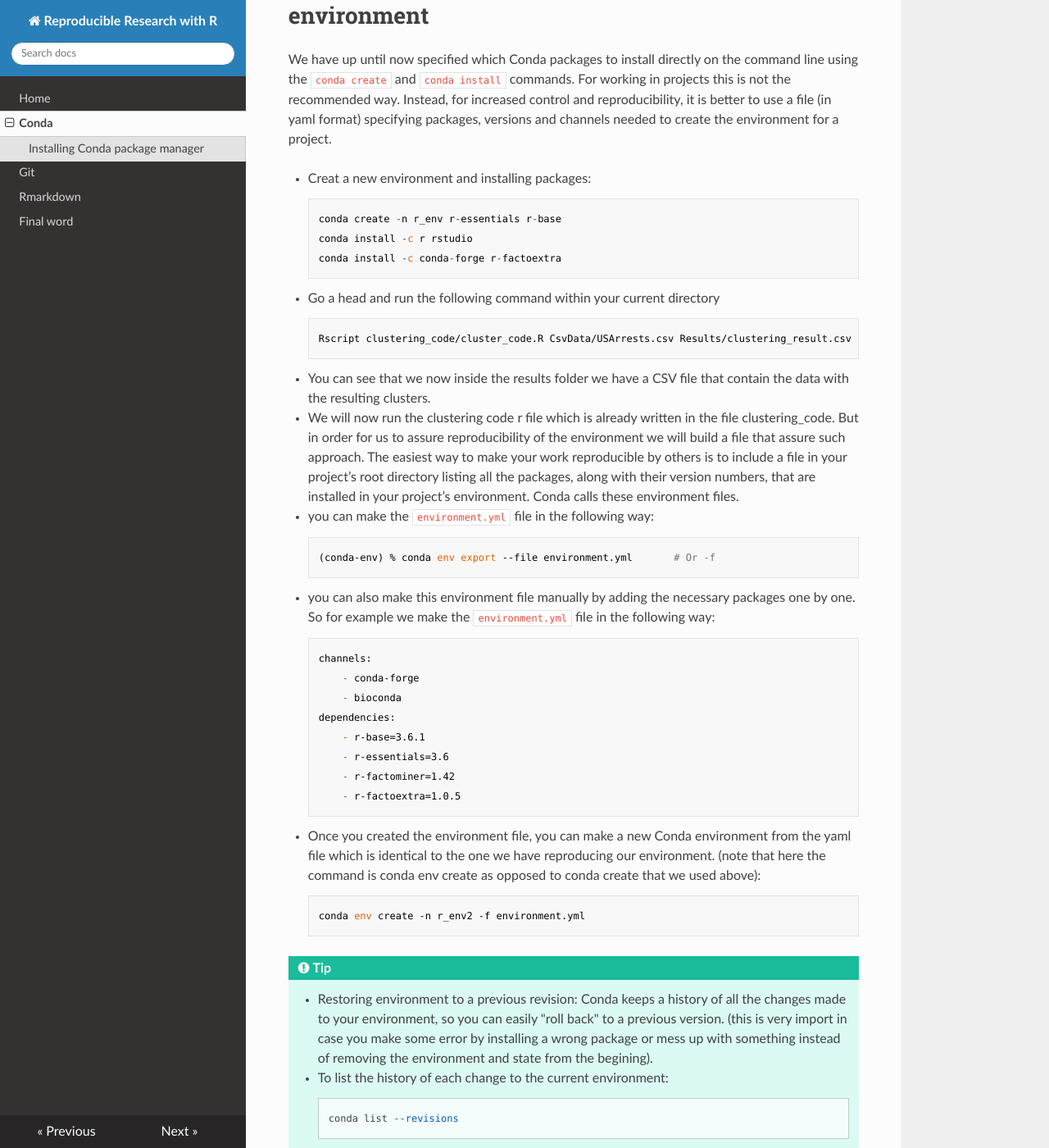
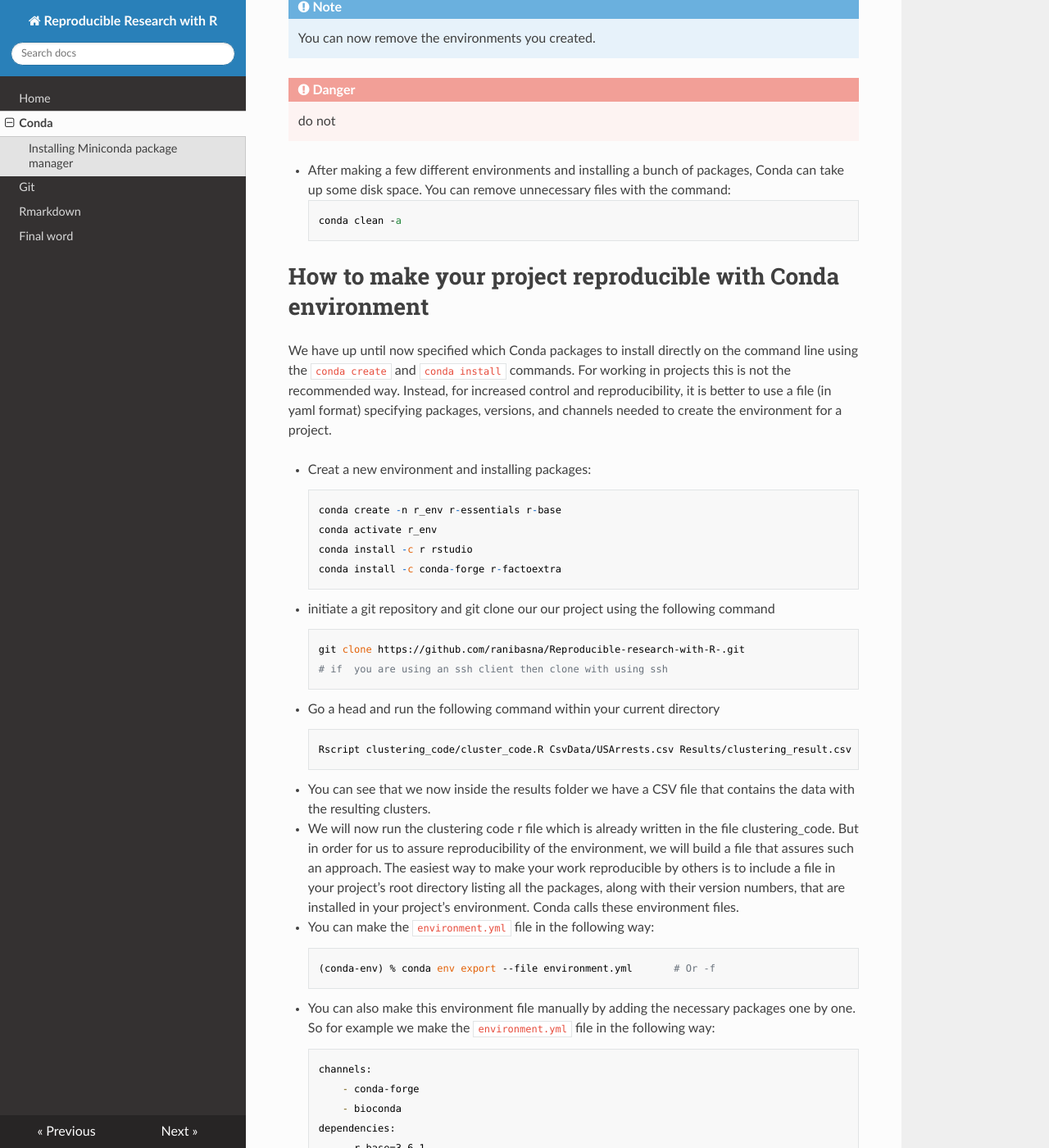
Before and after one commit to ranibasna/Reproducible-research-with-R-, an MkDocs documentation site: the page built from docs/conda.md, in a window 1280 px wide and 1400 px high, scrolled down 3044 px. Shown: the whole window at 82% size. Built offline with MkDocs 1.6.1, drawn with Linux system fonts in a browser that asks for light colours; nearby versions of some CDN libraries; some of the changed text lies outside the part shown.

Commit message:
reviewing the conda tutorial

````diff
--- a/docs/conda.md
+++ b/docs/conda.md
@@ -1,17 +1,22 @@
 # Welcome to reproducible research with R
 
-## Installing Conda package manager
+## Installing Miniconda package manager
 
-    *** Install Miniconda3 for 64-bit macOS ***
-    curl https://repo.continuum.io/miniconda/Miniconda3-4.7.12-MacOSX-x86_64.sh -O
-    bash Miniconda3-4.7.12-MacOSX-x86_64.sh
-    rm Miniconda3-4.7.12-MacOSX-x86_64.sh
+* Please follow the direction [here](https://docs.conda.io/projects/conda/en/latest/user-guide/install/index.html)
 
-    *** Install Miniconda3 for 64-bit Linux ***
+* you cal also follow the below direction
 
-    curl https://repo.continuum.io/miniconda/Miniconda3-4.7.12-Linux-x86_64.sh -O
-    bash Miniconda3-4.7.12-Linux-x86_64.sh
-    rm Miniconda3-4.7.12-Linux-x86_64.sh
+
+        *** Install Miniconda3 for 64-bit macOS ***
+        curl https://repo.continuum.io/miniconda/Miniconda3-4.7.12-MacOSX-x86_64.sh -O
+        bash Miniconda3-4.7.12-MacOSX-x86_64.sh
+        rm Miniconda3-4.7.12-MacOSX-x86_64.sh
+
+        *** Install Miniconda3 for 64-bit Linux ***
+
+        curl https://repo.continuum.io/miniconda/Miniconda3-4.7.12-Linux-x86_64.sh -O
+        bash Miniconda3-4.7.12-Linux-x86_64.sh
+        rm Miniconda3-4.7.12-Linux-x86_64.sh
 
 
 
@@ -20,6 +25,7 @@
     - do you accept the license terms? (Yes)
     - do you accept the installation path or do you want to chose a different one? (Probably yes)
     - do you want to run conda init to setup conda on your system? (Yes)
+
 
 * Either restart your shell so the settings in ```~/.bashrc/~/.bash_profile
     ``` can take effect, or ```source ~/.bashrc/~/.bash_profile```.
@@ -53,18 +59,22 @@
 
         conda install -c r package-name.
 
+!!!Note
+    The flag -n is for environment name, the flag -c is for channel name.
+
+
 * Conda’s R packages are available from the R channel of Anaconda Cloud, which is included by default in Conda’s default_channels list, so you don’t need to specify the R channel when installing R packages like, say, tidyverse.
 
          conda activate r-env
-        (r-env)  conda install r-tidyverse=1.2.1 (test this!)
+        (r-env)  conda install r-tidyverse=1.2.1
 
 * List the packages in the environment:
 
-                conda list
+        conda list
 
 !!! Tip
     You can also search for any R package if you know the name, such as ``` conda search -f r-EXACTNAME```. Replace EXACTNAME with the desired CRAN or MRAN R package name. For example, for rbokeh, you would use ``` conda search -f r-rbokeh```.
-    Also, Find out what versions of r-factominer are available in the bioconda channel using ```conda search -c conda-forge r-factominer```.
+    Also, Find out what versions of r-factominer are available in the bioconda channel using ```conda search -c conda-forge r-factominer``` you can seek more details by using conda search --help.
 
 
 * remove a package form the environment
@@ -79,7 +89,7 @@
 
 * To see all your environments you can run:
 
-            conda info --envs
+        conda info --envs
 
 
 * To remove environment
@@ -89,7 +99,7 @@
 * Some package groups require installation through a different conda channel. Two of the main ones I use are bioconductor Bioconda and conda-forge. Next, we will setup the the default channels (from where packages will be searched for and downloaded if no channel is specified).
 
         Type these commands in this exact order:
-        conda config --add channels defaults
+        conda config --add channels defaults ()
         conda config --add channels bioconda
         conda config --add channels conda-forge
 
@@ -103,8 +113,12 @@
 
 * Launch RStudio by typing rstudio. The first line in the RStudio console should be the same as when we launched R from the command line directly R version 3.6.1 (2019-07-05). To close RStudio, you can close RStudio itself, or CTRL+C in the terminal from where you launched it.
 
+* Deactivate the current environment by running
+
+        conda deactivate
+
 !!! note
-    note that it is different
+    You can now remove the environments you created.
 
 !!! danger
     do not
@@ -116,30 +130,36 @@
 
 # How to make your project reproducible with Conda environment
 
-We have up until now specified which Conda packages to install directly on the command line using the ```conda create``` and ```conda install``` commands. For working in projects this is not the recommended way. Instead, for increased control and reproducibility, it is better to use a file (in yaml format) specifying packages, versions and channels needed to create the environment for a project.
+We have up until now specified which Conda packages to install directly on the command line using the ```conda create``` and ```conda install``` commands. For working in projects this is not the recommended way. Instead, for increased control and reproducibility, it is better to use a file (in yaml format) specifying packages, versions, and channels needed to create the environment for a project.
 
 
 * Creat a new environment and installing packages:
 
         conda create -n r_env r-essentials r-base
+        conda activate r_env
         conda install -c r rstudio
         conda install -c conda-forge r-factoextra
 
+
+* initiate a git repository and git clone our our project using the following command
+
+        git clone https://github.com/ranibasna/Reproducible-research-with-R-.git
+        # if  you are using an ssh client then clone with using ssh
 
 * Go a head and run the following command within your current directory
 
         Rscript clustering_code/cluster_code.R CsvData/USArrests.csv Results/clustering_result.csv
 
-* You can see that we now inside the results folder we have a CSV file that contain the data with the resulting clusters.
+* You can see that we now inside the results folder we have a CSV file that contains the data with the resulting clusters.
 
-* We will now run the clustering code r file which is already written in the file clustering_code. But in order for us to assure reproducibility of the environment we will build a file that assure such approach. The easiest way to make your work reproducible by others is to include a file in your project’s root directory listing all the packages, along with their version numbers, that are installed in your project’s environment. Conda calls these environment files.
+* We will now run the clustering code r file which is already written in the file clustering_code. But in order for us to assure reproducibility of the environment, we will build a file that assures such an approach. The easiest way to make your work reproducible by others is to include a file in your project’s root directory listing all the packages, along with their version numbers, that are installed in your project’s environment. Conda calls these environment files.
 
-* you can make the ```environment.yml``` file in the following way:
+* You can make the ```environment.yml``` file in the following way:
 
         (conda-env) % conda env export --file environment.yml       # Or -f
 
 
-* you can also make this environment file manually by adding the necessary packages one by one. So for example we make the ```environment.yml``` file in the following way:
+* You can also make this environment file manually by adding the necessary packages one by one. So for example we make the ```environment.yml``` file in the following way:
 
         channels:
             - conda-forge
@@ -157,7 +177,7 @@
 
 
 !!! Tip
-    * Restoring environment to a previous revision: Conda keeps a history of all the changes made to your environment, so you can easily "roll back" to a previous version. (this is very import in case you make some error by installing a wrong package or mess up with something instead of removing the environment and state from the begining).
+    * Restoring environment to a previous revision: Conda keeps a history of all the changes made to your environment, so you can easily "roll back" to a previous version. (this is very import in case you make some error by installing a wrong package or mess up with something instead of removing the environment and state from the beginning).
 
     * To list the history of each change to the current environment:
 
````
Also changed, not shown: other parts of docs/conda.md (+1 -1 lines), environment.yml (deleted, +0 -16 lines), site/Git/index.html, site/conda/index.html, site/final_word/index.html, site/index.html, site/search/search_index.json, site/sitemap.xml, 1 other file.
